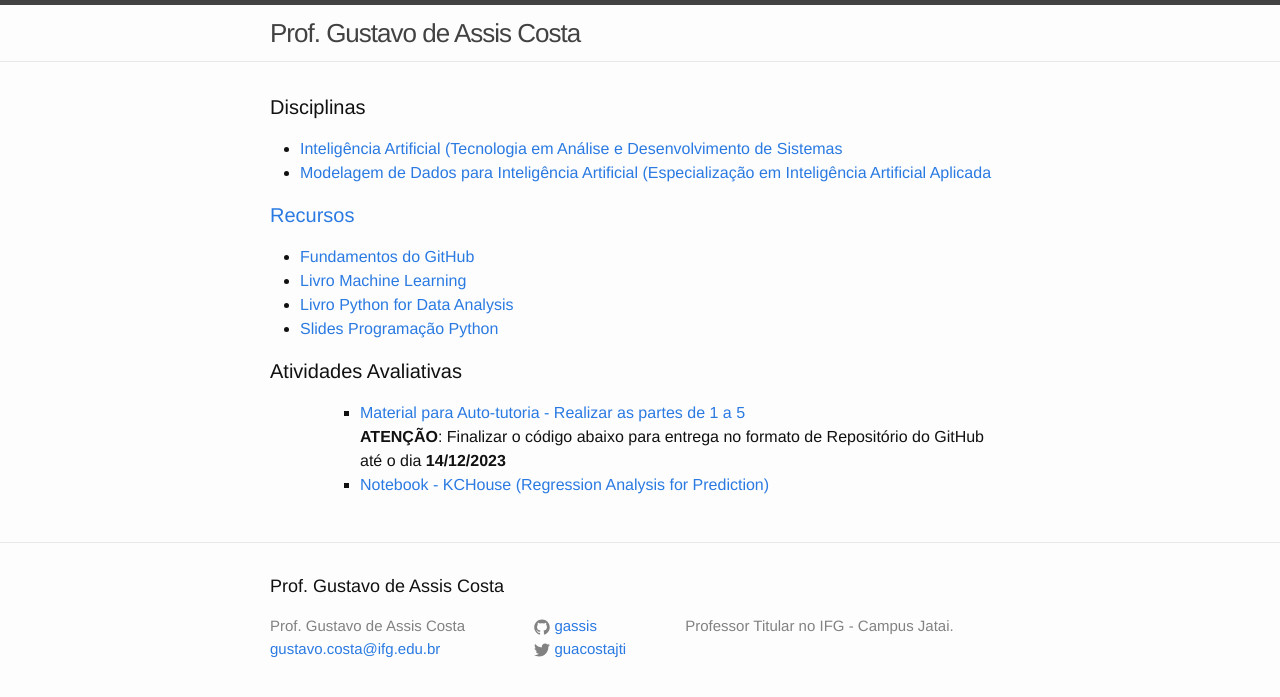
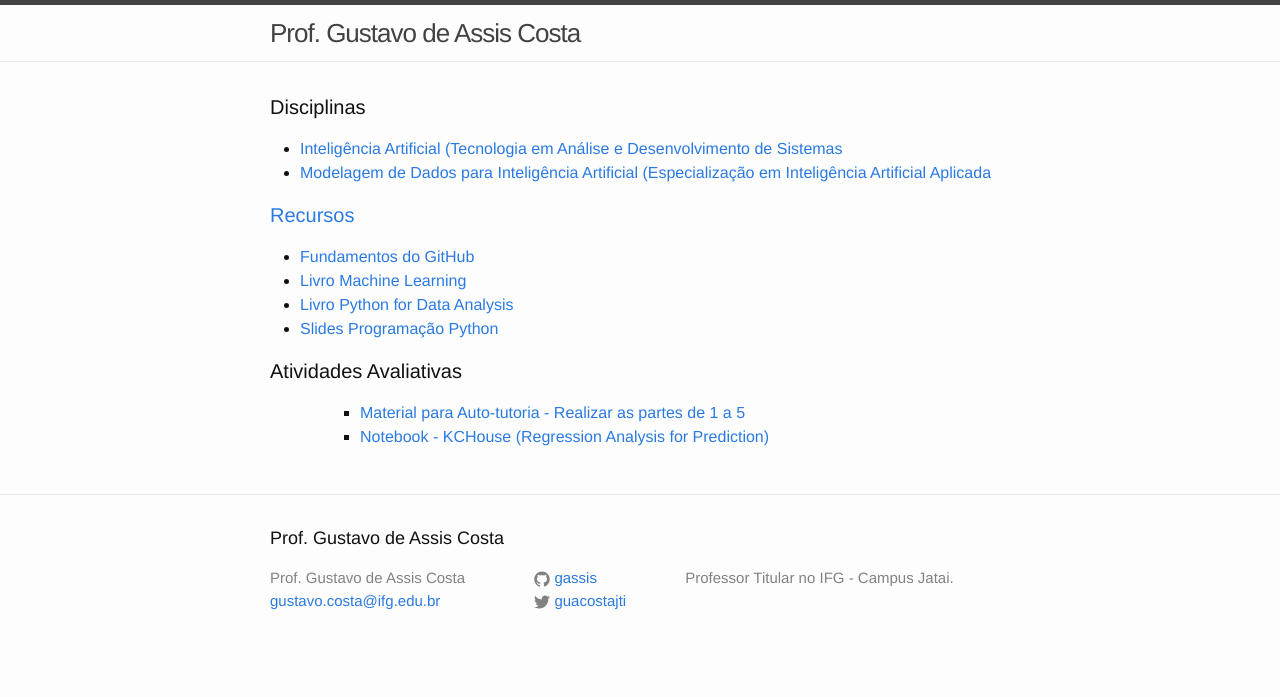
Before and after one commit to gassis/gassis.github.io, a Jekyll site: the page built from index.html, in a window 1280 px wide. Shown: the top 697 px of the page. Built offline with Jekyll 4.4.1, drawn with Linux system fonts in a browser that asks for light colours.

```diff
--- a/index.html
+++ b/index.html
@@ -22,7 +22,6 @@
       <ul>
         <ul class="list-group">
           <li class="list-group-item"><a href="https://github.com/gassis/machine_learning/blob/552fabec7a2fe7cb0d96d2540e483a4e4ea72186/tutorial/Modelagem%20de%20Dados%20para%20IA_Parte%201.ipynb">Material para Auto-tutoria - Realizar as partes de 1 a 5</a></li>
-          <b>ATENÇÃO</b>: Finalizar o código abaixo para entrega no formato de Repositório do GitHub até o dia <b>14/12/2023</b>
           <li class="list-group-item"><a href="https://github.com/gassis/machine_learning/blob/main/Activities/KCHouse_Regression.ipynb">Notebook - KCHouse (Regression Analysis for Prediction)</a></li>
         </ul>
     </ul>
```
